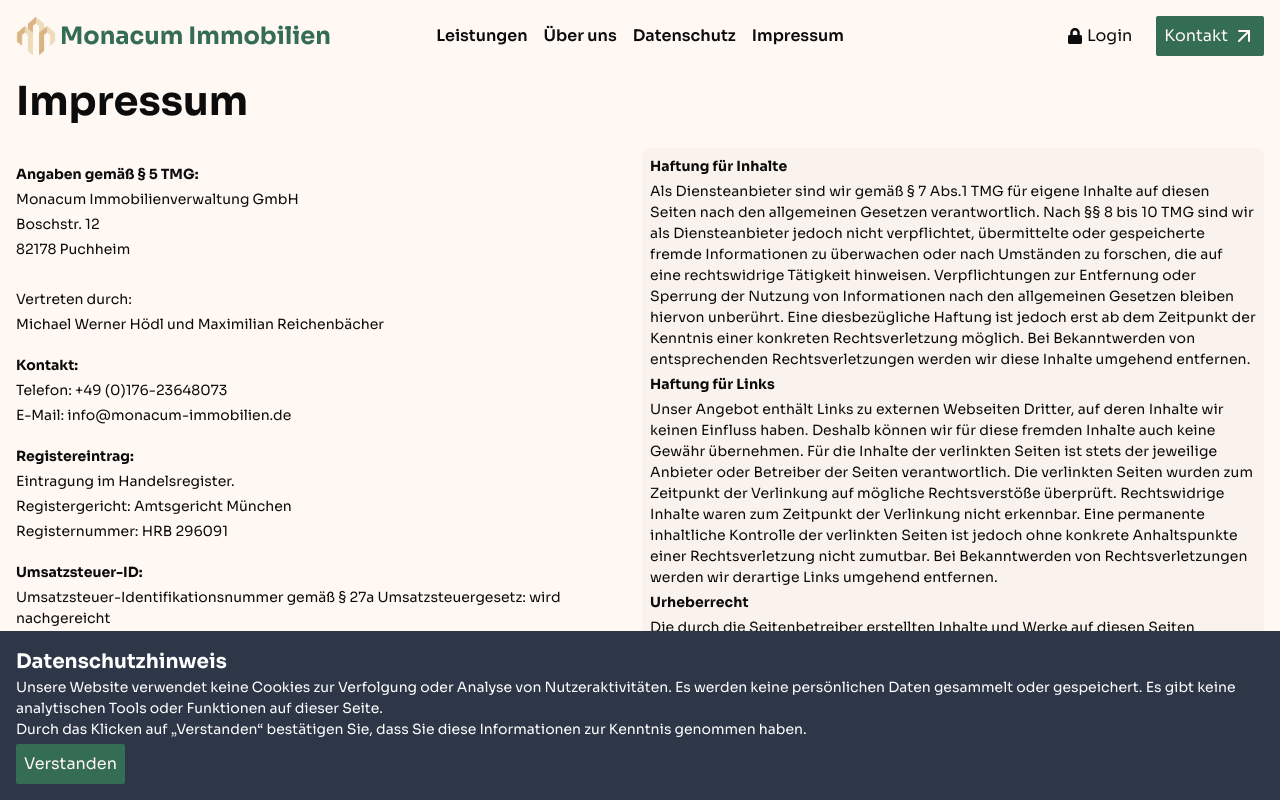
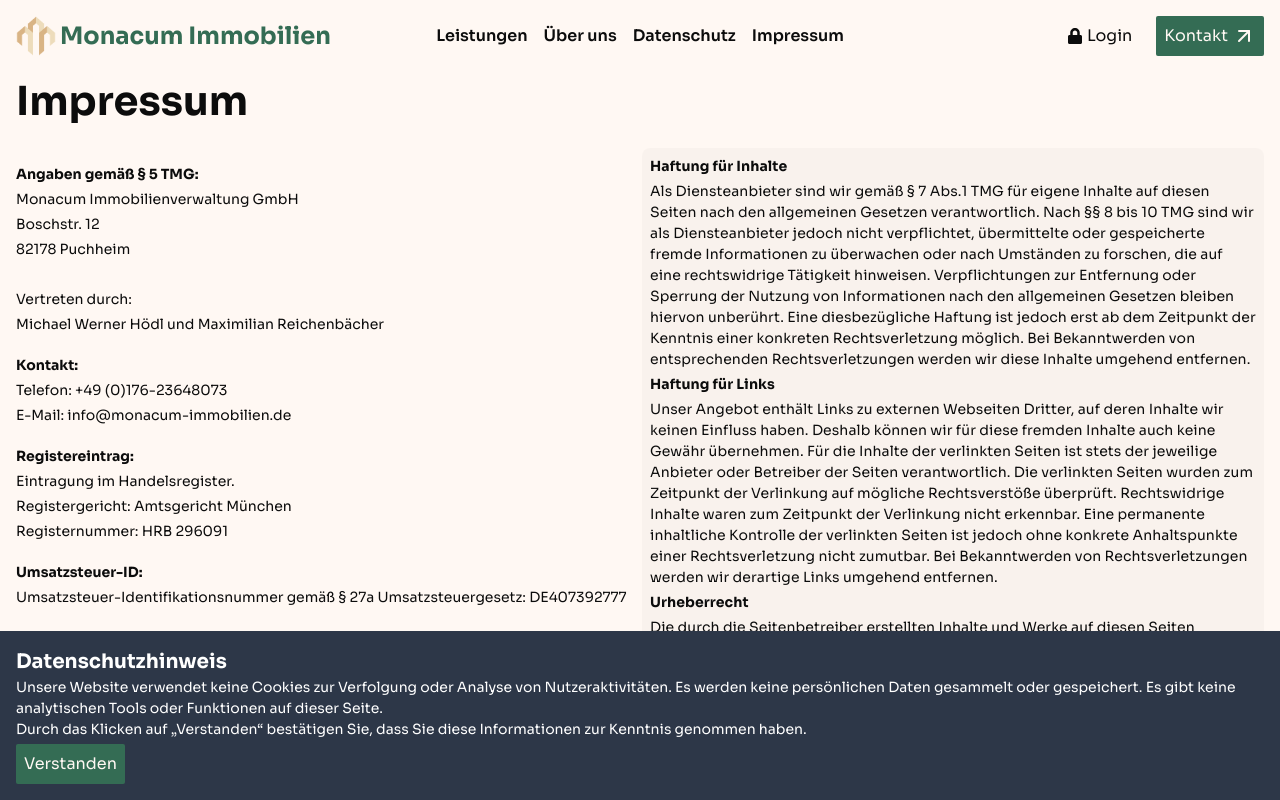
Before and after one commit to JollyGrin/monacum, a Next.js app: page /impressum in a window 1280 px wide. Built offline with nearby package versions, Linux system fonts and the light colour scheme.

Commit message:
text change

```diff
--- a/pages/impressum.tsx
+++ b/pages/impressum.tsx
@@ -90,11 +90,11 @@
     <p>Registernummer: HRB 296091</p>
     <strong>Umsatzsteuer-ID:</strong>
     <p>
-      Umsatzsteuer-Identifikationsnummer gemäß § 27a Umsatzsteuergesetz: wird
-      nachgereicht
+      Umsatzsteuer-Identifikationsnummer gemäß § 27a Umsatzsteuergesetz:
+      DE407392777
     </p>
     <strong>Wirtschafts-Identifikationsnummer:</strong>
-    <p>Wirtschafts-Identifikationsnummer: wird nachgereicht</p>
+    <p>Wirtschafts-Identifikationsnummer: DE407392777</p>
     <strong>Berufserlaubnis:</strong>
     <p>Genehmigung gemäß §34c GewO: folgt</p>
   </>
```
